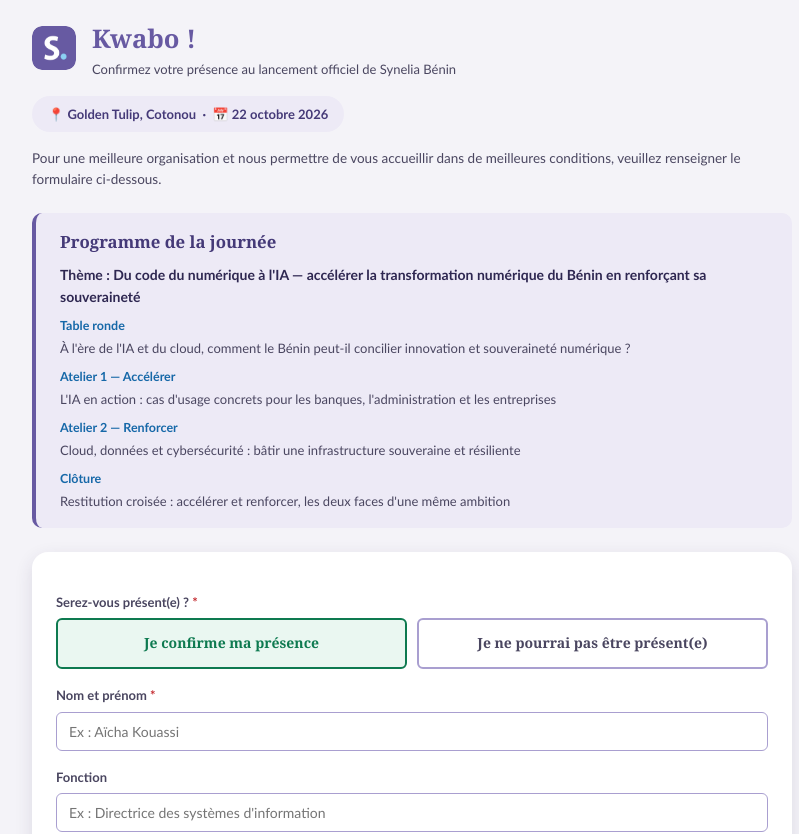
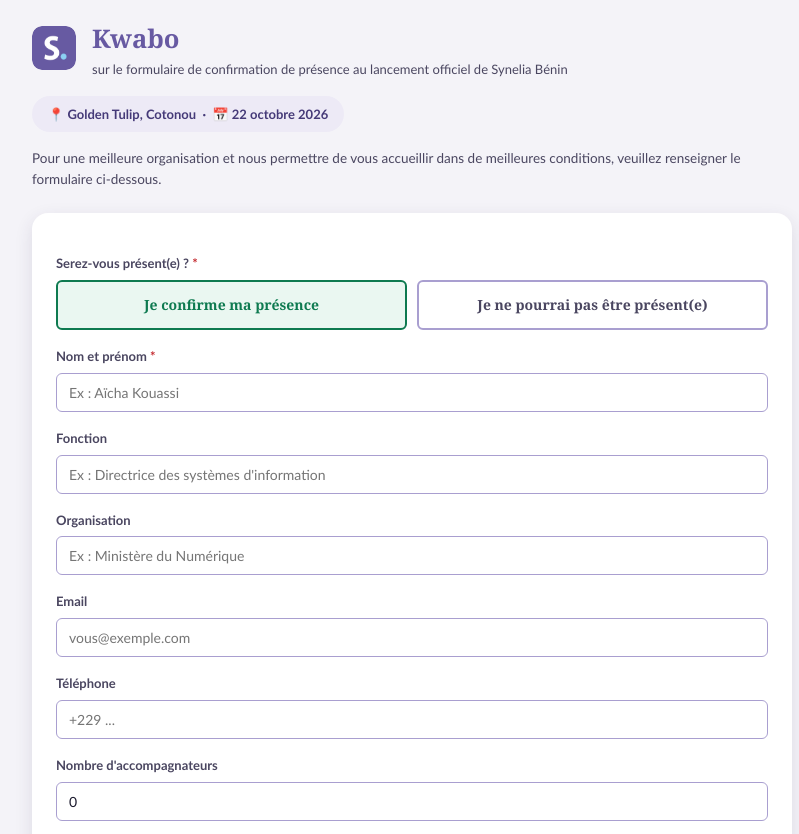
Before and after one commit to Seynabou011/synelia-benin-rsvp, a Next.js app: page / in a window 1280 px wide. Shown: the top 834 px of the page, without its empty margins (228-1027 px from the left). Built offline with nearby package versions, Linux system fonts and the light colour scheme; no server answers; the database is empty.

Commit message:
fix: retire le programme du formulaire public, corrige le texte kwabo

```diff
--- a/app/page.js
+++ b/app/page.js
@@ -3,8 +3,8 @@
 import { useEffect, useState } from 'react';
 
 const DEFAULT_SETTINGS = {
-  titre: 'Kwabo !',
-  sous_titre: 'Confirmez votre présence au lancement officiel de Synelia Bénin',
+  titre: 'Kwabo',
+  sous_titre: 'sur le formulaire de confirmation de présence au lancement officiel de Synelia Bénin',
   lieu: 'Golden Tulip, Cotonou',
   date_evenement: '22 octobre 2026',
   intro:
@@ -132,23 +132,6 @@ export default function Home() {
       </div>
       <p className="intro-text">{settings.intro}</p>
 
-      <div className="programme">
-        <h2>Programme de la journée</h2>
-        <div className="theme">
-          Thème : Du code du numérique à l'IA — accélérer la transformation numérique du Bénin en renforçant sa souveraineté
-        </div>
-        <dl>
-          <dt>Table ronde</dt>
-          <dd>À l'ère de l'IA et du cloud, comment le Bénin peut-il concilier innovation et souveraineté numérique ?</dd>
-          <dt>Atelier 1 — Accélérer</dt>
-          <dd>L'IA en action : cas d'usage concrets pour les banques, l'administration et les entreprises</dd>
-          <dt>Atelier 2 — Renforcer</dt>
-          <dd>Cloud, données et cybersécurité : bâtir une infrastructure souveraine et résiliente</dd>
-          <dt>Clôture</dt>
-          <dd>Restitution croisée : accélérer et renforcer, les deux faces d'une même ambition</dd>
-        </dl>
-      </div>
-
       <form className="card" onSubmit={handleSubmit}>
         <label className="required">Serez-vous présent(e) ?</label>
         <div className="presence-toggle">
--- a/lib/db.js
+++ b/lib/db.js
@@ -3,8 +3,8 @@ import { sql } from '@vercel/postgres';
 let schemaReady = false;
 
 const DEFAULT_SETTINGS = {
-  titre: 'Kwabo !',
-  sous_titre: 'Confirmez votre présence au lancement officiel de Synelia Bénin',
+  titre: 'Kwabo',
+  sous_titre: 'sur le formulaire de confirmation de présence au lancement officiel de Synelia Bénin',
   lieu: 'Golden Tulip, Cotonou',
   date_evenement: '22 octobre 2026',
   intro:
```
